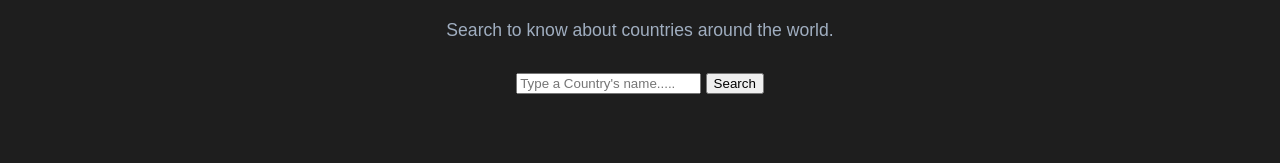
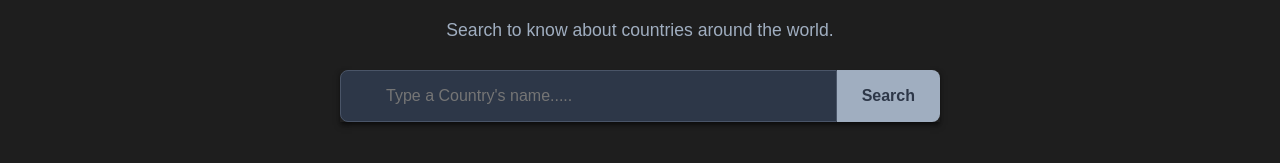
Before and after one commit to farihatultul/Fariha-Islam-2121021-MIS-455-Final-Exam, a plain HTML site: page index.html in a window 1280 px wide. Shown: the part 283-446 px from the top of the page. Drawn offline with Linux system fonts and the light colour scheme.

Commit message:
updated css added searchbox and updated js to get timezones

```diff
--- a/geogle.css
+++ b/geogle.css
@@ -118,3 +118,46 @@ a {
   max-width: 600px;
   margin: 0 auto;
 }
+
+
+.search-box {
+  display: flex;
+  max-width: 600px;
+  margin: 0 auto;
+  position: relative;
+  box-shadow: 0 4px 6px -1px rgba(0, 0, 0, 0.5), 0 2px 4px -1px rgba(0, 0, 0, 0.4);
+}
+
+.search-box i {
+  position: absolute;
+  left: 16px;
+  top: 50%;
+  transform: translateY(-50%);
+  color: #718096; /
+}
+
+.search-box input {
+  flex: 1;
+  padding: 16px 16px 16px 45px;
+  border: 1px solid #4a5568;
+  border-radius: 8px 0 0 8px;
+  font-size: 16px;
+  background-color: #2d3748;
+  color: #d4d4d4;
+}
+
+.search-box button {
+  background-color: #a0aec0;
+  color: #2d3748;
+  border: none;
+  padding: 0 25px;
+  border-radius: 0 8px 8px 0;
+  cursor: pointer;
+  font-weight: bold;
+  transition: background-color 0.3s;
+  font-size: 16px;
+}
+
+.search-box button:hover {
+  background-color: #cbd5e0;
+}
```
Also changed, not shown: geogle.js (line endings or trailing spaces).
